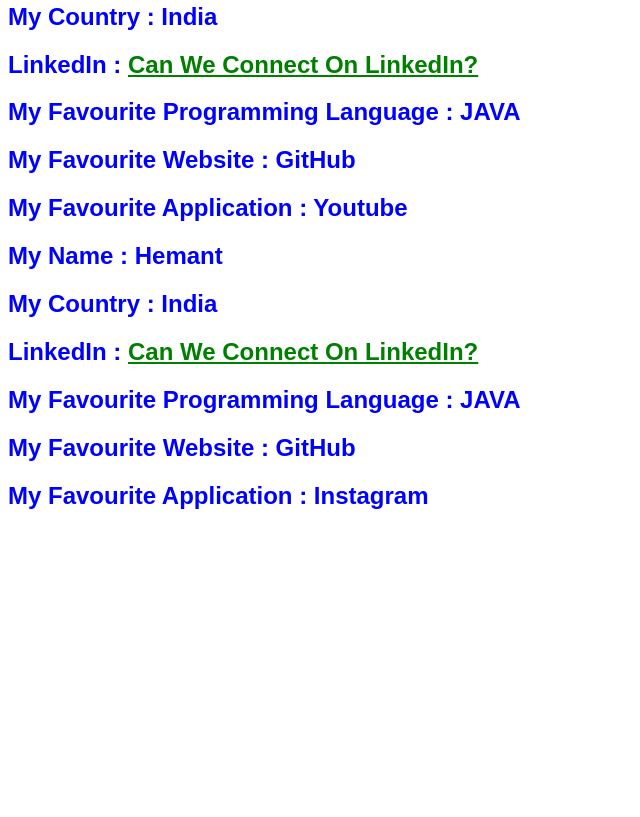
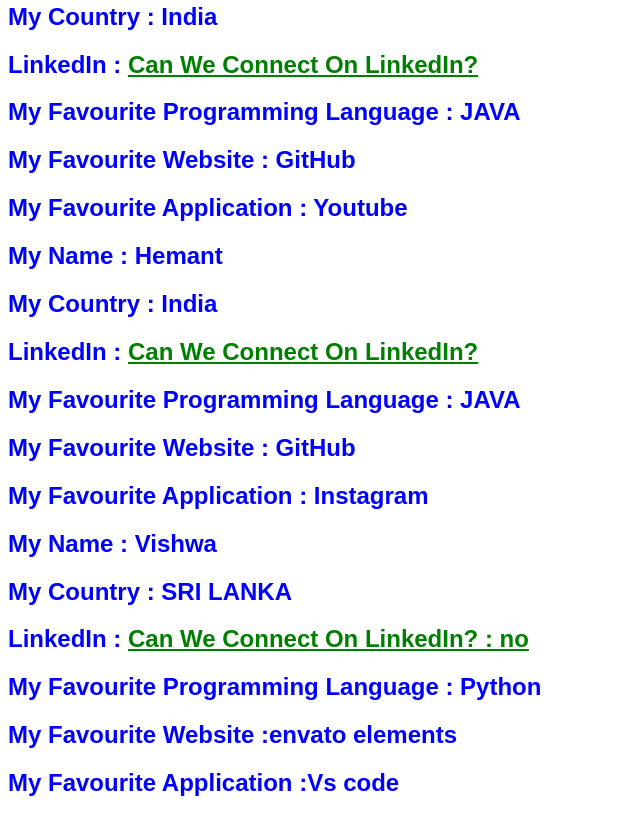
Before and after one commit to usernamehacktoberfest/My_favourites, a plain HTML site: page index.html in a window 1280 px wide. Shown: the part 10401-11218 px from the top of the page, without its empty margins (0-640 px from the left). Before the commit the page ends 10931 px from the top, so only its background shows below. Drawn offline with Linux system fonts and the light colour scheme.

Commit message:
My details
These are my details.

```diff
--- a/index.html
+++ b/index.html
@@ -392,5 +392,16 @@
         <h2 style="color: blue;">My Favourite Website   : GitHub</h2>
         <h2 style="color: blue;">My Favourite Application    : Instagram</h2>
     </div>
+          <div style="border: dotted dashed solid double; color: black">
+      <h2 style="color: blue">My Name : Vishwa</h2>
+      <h2 style="color: blue">My Country : SRI LANKA</h2>
+      <h2 style="color: blue">
+        LinkedIn :
+        <a style="color: green" href="">Can We Connect On LinkedIn? : no</a>
+      </h2>
+      <h2 style="color: blue">My Favourite Programming Language : Python</h2>
+      <h2 style="color: blue">My Favourite Website :envato elements</h2>
+      <h2 style="color: blue">My Favourite Application :Vs code</h2>
+    </div>
 </body>
 </html>
```
